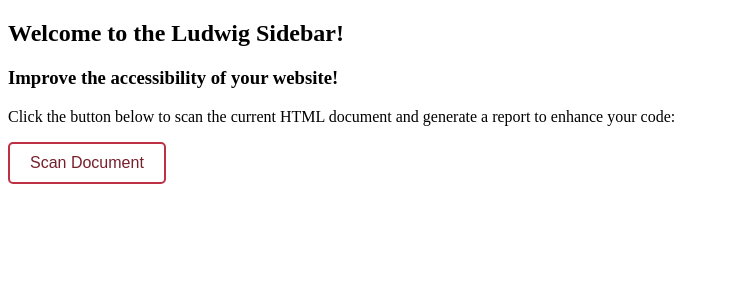
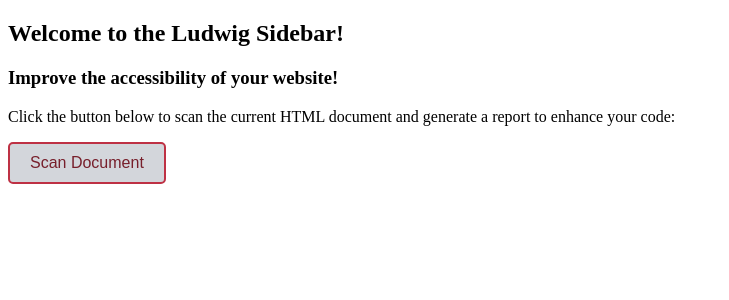
Before and after one commit to oslabs-beta/Ludwig, a React (Create React App) app in the folder react-sidebar/: page / in a window 1280 px wide. In both pictures the pointer is over the button "Scan Document". Shown: the top 300 px of the page, without its empty margins (0-729 px from the left). Built offline with nearby package versions, Linux system fonts and the light colour scheme; the HTML template or start-up script is replaced by a standard one.

Commit message:
style button

```diff
--- a/react-sidebar/src/style.css
+++ b/react-sidebar/src/style.css
@@ -13,7 +13,7 @@
 }
 
 button:hover {
-  background-color: #fff;
+  background-color: #d3d6db;
   color: #771f2b;
 }
 
```
Also changed, not shown: 1 other file (tests, documents, lock files or other folders).
